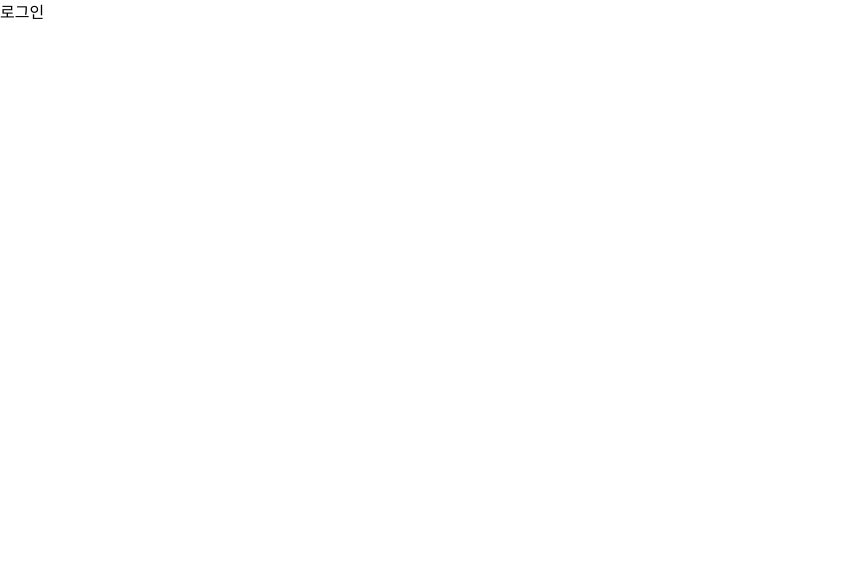
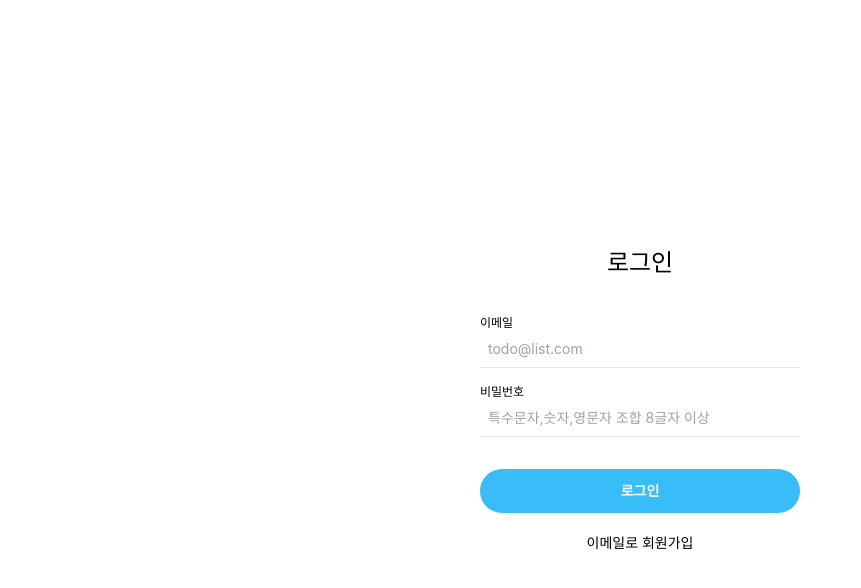
Before and after one commit to LakeOnBoarding/Tost-It, a React (Create React App) app: page /signin in a window 1280 px wide. Shown: the top 588 px of the page, without its empty margins (0-861 px from the left). Built offline with nearby package versions, Linux system fonts and the light colour scheme.

Commit message:
[feat] Login_Markup #1

```diff
--- a/src/Pages/SignIn/Signin.tsx
+++ b/src/Pages/SignIn/Signin.tsx
@@ -1,5 +1,37 @@
- function SignIn(){
-  return <div>로그인</div>
+import { Link } from "react-router-dom";
+
+function SignIn() {
+  return (
+    <section className="flex flex-col justify-center items-center h-screen">
+      <h1 className="mb-10 h-7 font-medium text-2xl">로그인</h1>
+      <form action="" className="flex flex-col w-80">
+        <label className="text-xs" htmlFor="email">
+          이메일
+        </label>
+        <input
+          className="text-sm px-2 py-2 mb-4 border-b"
+          type="email"
+          id="email"
+          placeholder="todo@list.com"
+        />
+        <label className="text-xs" htmlFor="password">
+          비밀번호
+        </label>
+        <input
+          className="text-sm px-2 py-2 border-b"
+          type="password"
+          id="password"
+          placeholder="특수문자,숫자,영문자 조합 8글자 이상"
+        />
+        <button className="text-white font-bold py-2 h-11 bg-sky-400 mt-8 mb-5 rounded-full text-sm">
+          로그인
+        </button>
+        <Link to="/signUp" className="text-sm text-center">
+          이메일로 회원가입
+        </Link>
+      </form>
+    </section>
+  );
 }
 
 export default SignIn;
--- a/tailwind.config.js
+++ b/tailwind.config.js
@@ -1,7 +1,17 @@
 module.exports = {
   content: ["./src/**/*.{js,jsx,ts,tsx}"],
   theme: {
-    extend: {},
+    extend: {
+      // 전역 CSS 설정
+      typography: {
+        DEFAULT: {
+          css: {
+            color: "#333",
+          },
+        },
+      },
+      // 기타 전역 스타일...
+    },
   },
   plugins: [],
 };
--- a/tsconfig.json
+++ b/tsconfig.json
@@ -16,5 +16,6 @@
     "noEmit": true,
     "jsx": "react-jsx"
   },
-  "include": ["src"]
+  "include": ["src"],
+  "exclude": ["tailwind.config.js"]
 }
```
Also changed, not shown: .eslintrc.json, 2 other files (tests, documents, lock files or other folders).
